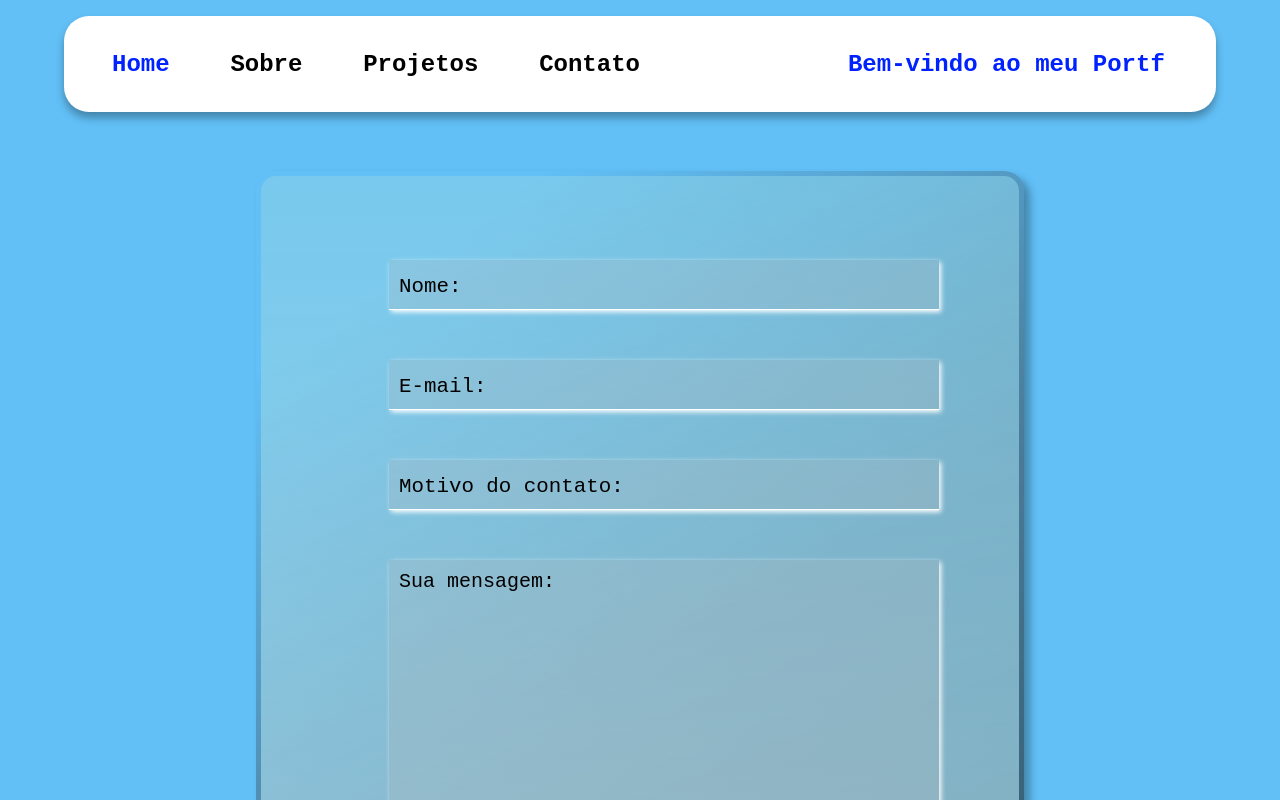
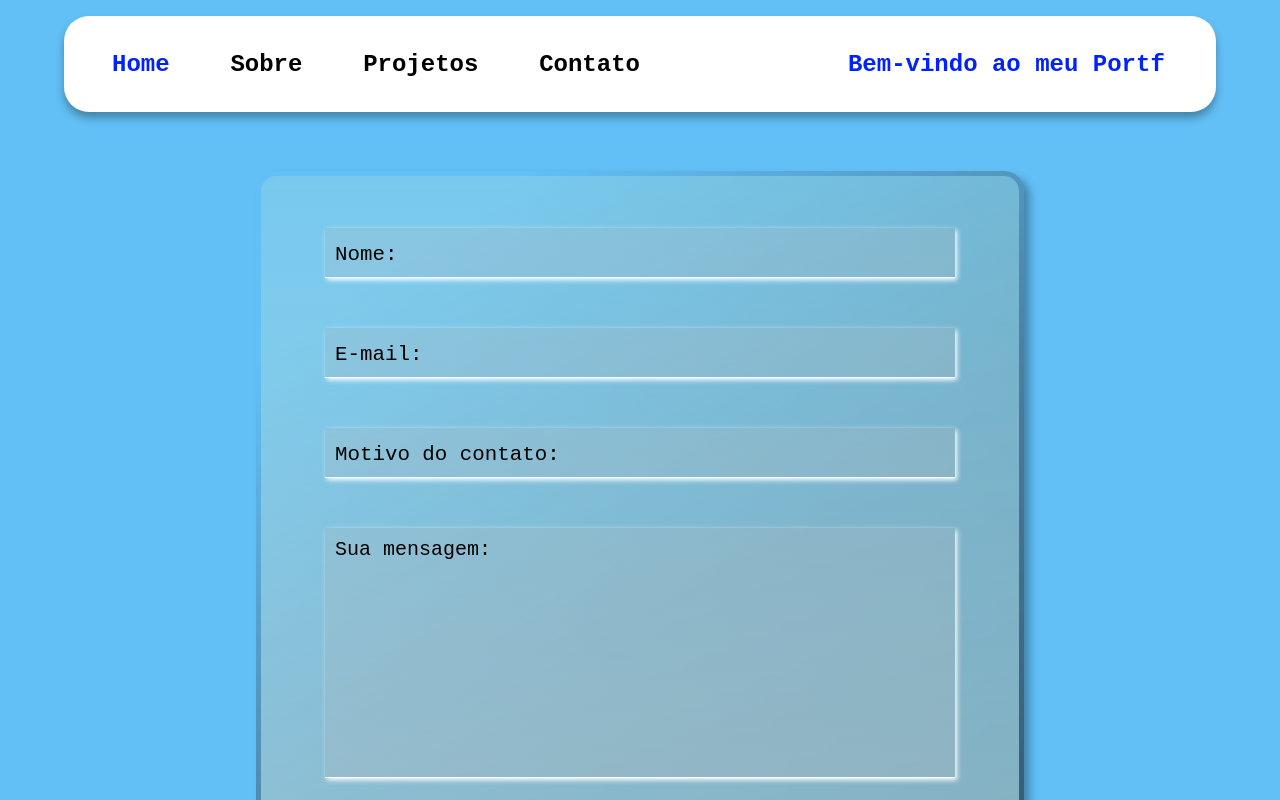
Before and after one commit to Emmanuelf21/meu-portfolio, a React (Vite) app: page /contato in a window 1280 px wide. Shown: the top 800 px of the page. Built offline with nearby package versions, Linux system fonts and the light colour scheme.

Commit message:
media do formulario

```diff
--- a/src/pages/contato.css
+++ b/src/pages/contato.css
@@ -198,3 +198,36 @@ form .um-input .inputs:valid ~label, form .textarea textarea:valid ~label{
     --angle: 360deg;
    }
 }
+
+@media (max-width: 1350px){
+    .container-contato{
+        padding: 2rem 4rem;
+    }
+
+    .formulario{
+        width: 100%;
+        margin: auto;
+        display: block;
+        justify-content: center;
+    }
+
+    .formulario form{
+        display: flex;
+        flex-direction: column;
+        justify-content: center;
+        gap: 50px;
+        margin-top: 20px;
+        width: 100%;
+
+    }
+
+    .um-input .inputs, .textarea textarea{
+        width: 100%;
+        height: 50px;
+    }
+    .textarea textarea{
+        width: 100%;
+        height: 250px;
+    }
+
+}
```
